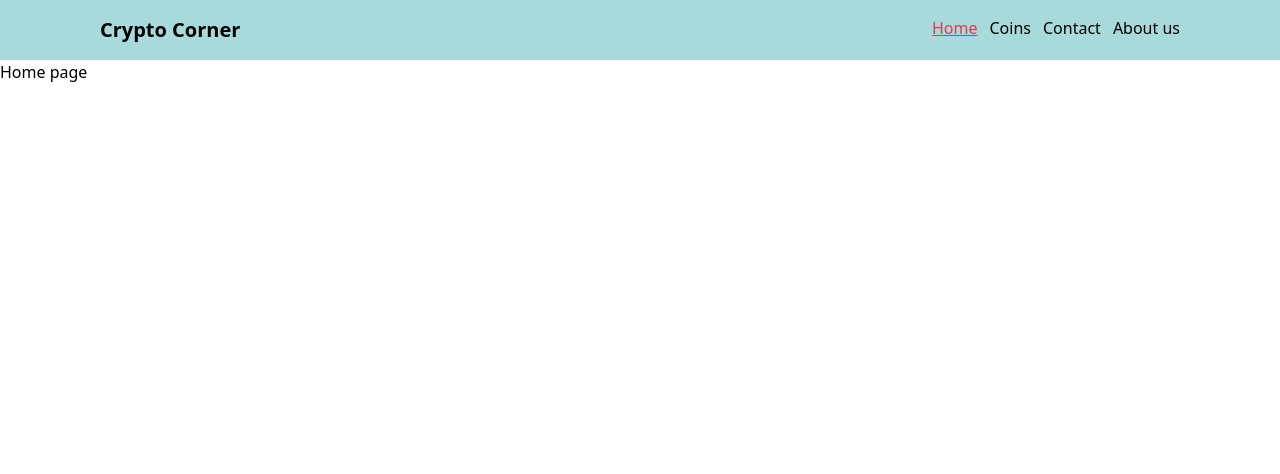
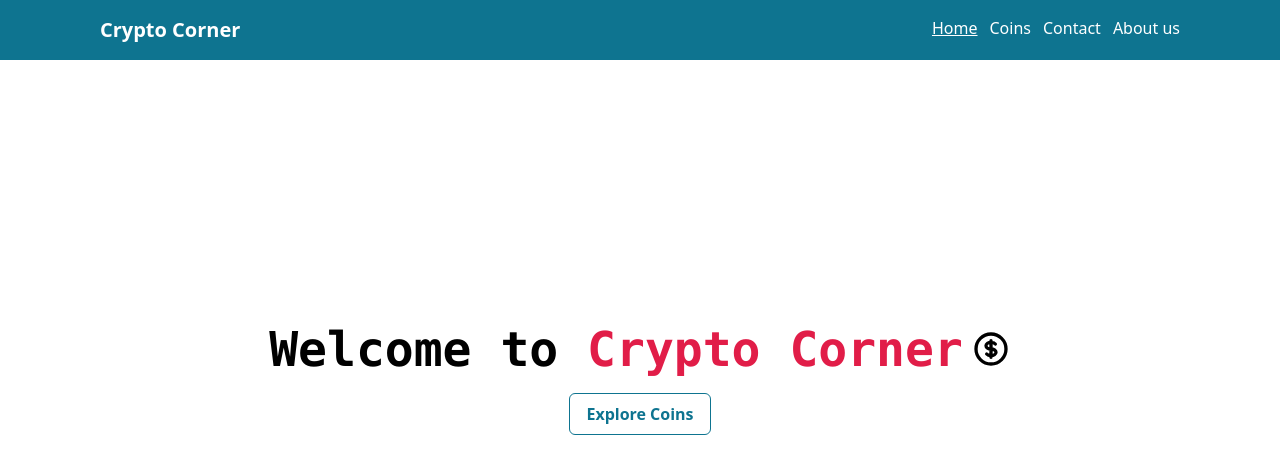
Before and after one commit to sajeeb-me/crypto-corner, a React (Create React App) app: page / in a window 1280 px wide. Shown: the top 474 px of the page. Built offline with nearby package versions, Linux system fonts and the light colour scheme.

Commit message:
coin list

```diff
--- a/package.json
+++ b/package.json
@@ -3,6 +3,7 @@
   "version": "0.1.0",
   "private": true,
   "dependencies": {
+    "@heroicons/react": "^1.0.6",
     "@testing-library/jest-dom": "^5.16.3",
     "@testing-library/react": "^12.1.4",
     "@testing-library/user-event": "^13.5.0",
--- a/src/App.js
+++ b/src/App.js
@@ -5,6 +5,7 @@ import Home from './components/Home/Home'
 import Coins from './components/Coins/Coins'
 import Contact from './components/Contact/Contact'
 import About from './components/About/About'
+import NotFound from './components/NotFound/NotFound'
 
 function App() {
   return (
@@ -15,6 +16,7 @@ function App() {
         <Route path='/coins' element={<Coins />} />
         <Route path='/contact' element={<Contact />} />
         <Route path='/about' element={<About />} />
+        <Route path='*' element={<NotFound />} />
       </Routes>
     </div>
   );
--- /dev/null
+++ b/src/components/CoinList/CoinList.js
@@ -0,0 +1,18 @@
+import React from 'react';
+
+const CoinList = ({ coin }) => {
+    const { image, symbol, name } = coin;
+    return (
+        <div className='max-w-[300px] border-2 border-cyan-700 flex items-center justify-around py-3 rounded-lg'>
+            <div className='w-[70px]'>
+                <img src={image} alt="" />
+            </div>
+            <div className='text-left'>
+                <h2 className='text-2xl font-semibold'>{name}</h2>
+                <p><small>Symbol: {symbol}</small></p>
+            </div>
+        </div>
+    );
+};
+
+export default CoinList;
--- a/src/components/Coins/Coins.js
+++ b/src/components/Coins/Coins.js
@@ -1,9 +1,23 @@
-import React from 'react';
+import React, { useEffect, useState } from 'react';
+import CoinList from '../CoinList/CoinList';
 
 const Coins = () => {
+    const [coins, setCoins] = useState([]);
+    useEffect(() => {
+        fetch(`https://api.coingecko.com/api/v3/coins/markets?vs_currency=usd&order=market_cap_desc&per_page=50&page=1&sparkline=false`)
+            .then(res => res.json())
+            .then(data => setCoins(data))
+    }, [])
     return (
-        <div>
-            <h1>All Coin goes here.</h1>
+        <div className='p-5 text-center'>
+            <h1 className='text-3xl font-semibold mt-5'>List of top {coins.length} Currencies</h1>
+            <div className='flex justify-center'>
+                <div className='my-5 mx-5 grid grid-cols-1 sm:grid-cols-2 md:grid-cols-3 lg:grid-cols-4 gap-5'>
+                    {
+                        coins.map(coin => <CoinList key={coin.id} coin={coin} />)
+                    }
+                </div>
+            </div>
         </div>
     );
 };
--- a/src/components/CustomLink/CustomLink.js
+++ b/src/components/CustomLink/CustomLink.js
@@ -8,7 +8,7 @@ function CustomLink({ children, to, ...props }) {
     return (
         <div>
             <Link
-                style={{ color: match ? "#E63946" : "black", textDecoration: match ? "underline" : "none" }}
+                style={{ textDecoration: match ? "underline" : "none", }}
                 to={to}
                 {...props}
             >
--- a/src/components/Header/Header.js
+++ b/src/components/Header/Header.js
@@ -3,7 +3,7 @@ import { Link } from 'react-router-dom';
 import CustomLink from '../CustomLink/CustomLink';
 const Header = () => {
     return (
-        <nav className='flex align-center justify-center md:justify-between md:px-[100px] py-4' style={{ backgroundColor: '#A8DADC' }}>
+        <nav className='flex align-center justify-center md:justify-between md:px-[100px] py-4 bg-cyan-700 text-white'>
             <div className='hidden md:flex'>
                 <Link to='/'>
                     <h2 className='text-xl font-semibold'>Crypto Corner</h2>
--- a/src/components/Home/Home.js
+++ b/src/components/Home/Home.js
@@ -1,9 +1,21 @@
 import React from 'react';
+import { CurrencyDollarIcon } from '@heroicons/react/outline'
+import { useNavigate } from 'react-router-dom';
 
 const Home = () => {
+    const navigate = useNavigate()
+
+    const goToCoins = () => {
+        navigate(`/coins`)
+    }
+
     return (
-        <div>
-            <h1>Home page</h1>
+        <div className='h-[80vh] flex flex-col gap-5 items-center justify-center'>
+            <div className='flex gap-2 items-center justify-center'>
+                <h1 className='text-5xl font-mono font-bold text-center'>Welcome to <span className='text-rose-600'>Crypto Corner</span></h1>
+                <CurrencyDollarIcon className="h-10 w-10 hidden md:flex" />
+            </div>
+            <button onClick={goToCoins} className='border py-2 px-4 rounded-md border-cyan-700 text-cyan-700 font-semibold hover:bg-cyan-700 hover:text-white'>Explore Coins</button>
         </div>
     );
 };
```
Also changed, not shown: 1 other file (tests, documents, lock files or other folders).
